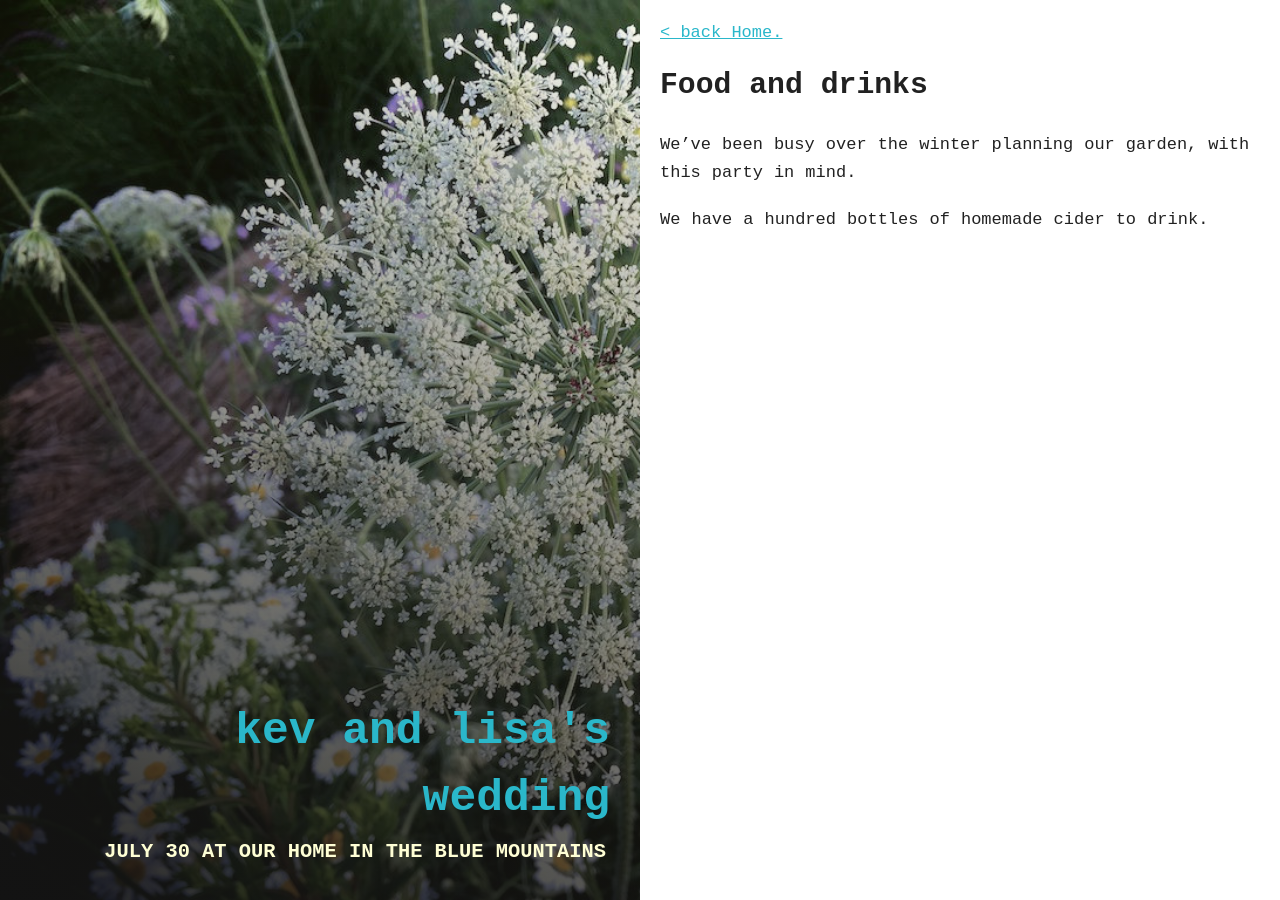
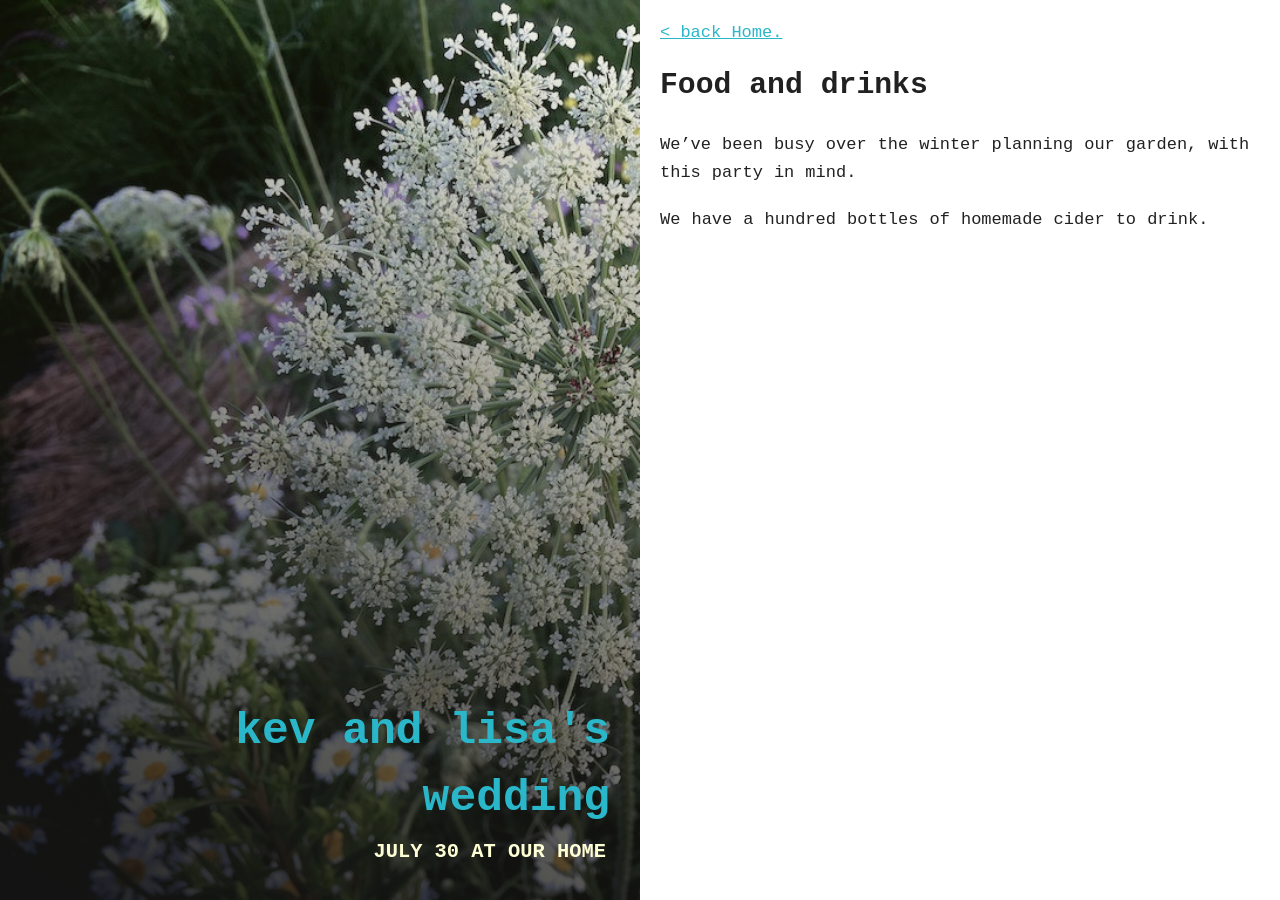
Before and after one commit to kevwalsh/carota, a Jekyll site: the page built from _posts/2016-01-01-food-and-drink.md, in a window 1280 px wide. Built offline with Jekyll 4.4.1, drawn with Linux system fonts in a browser that asks for light colours.

Commit message:
changing the tagline

```diff
--- a/_config.yml
+++ b/_config.yml
@@ -4,7 +4,7 @@
 ####################################
 #
 title:       "Kev and Lisa's wedding"
-description: 'July 30 at our home in The Blue Mountains'
+description: 'July 30 at our home'
 url:         http://lisaandkev.ca
 
 
@@ -34,7 +34,7 @@ kramdown:
 owner:
   name: Kevin Walsh and Lisa Pottier
   avatar: avatar.jpg
-  job: "PHP & Ruby Developer"
+  # job: "PHP & Ruby Developer"
   # bio: "A backend developer who loves design awesome things. Working for RendezvousCheznous atm in Marseille, France."
   email: kevinjosephwalsh@gmail.com
   # disqus-shortname: renyuanzblog
@@ -47,7 +47,7 @@ owner:
     ad-client:
     ad-slot:
   bing-verify:
-  github: renyuanz #username
+  github: kevwalsh #username
   stackoverflow: #123456/username   from a "http://stackoverflow.com/users/123456/username" link
   linkedin: #username
   xing: #username
```
